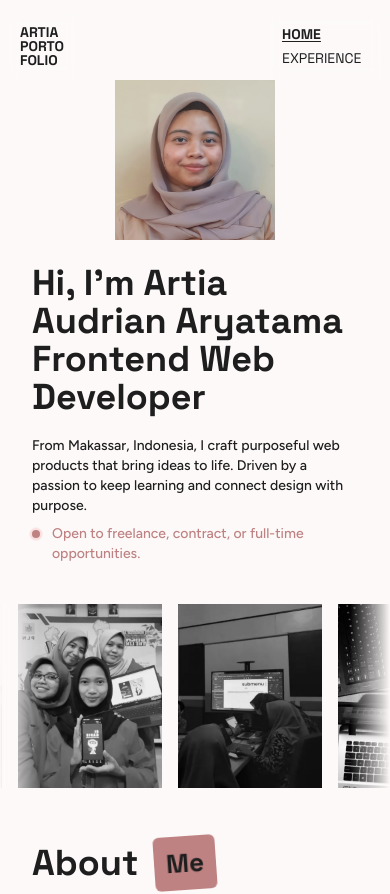
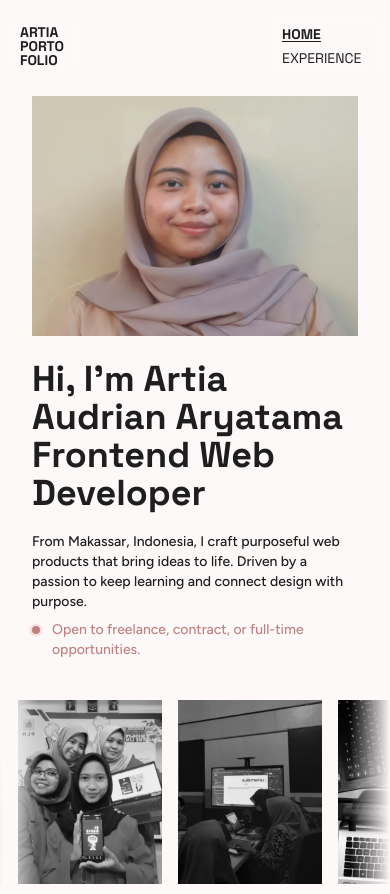
Before and after one commit to artyaaryatama/artia-portofolio, a Next.js app: page / in a window 390 px wide. Shown: the top 894 px of the page. Built offline with nearby package versions, Linux system fonts and the light colour scheme.

Commit message:
change style hero home page

```diff
--- a/components/home/HomeHero.tsx
+++ b/components/home/HomeHero.tsx
@@ -75,8 +75,9 @@ export default function HomeHero({ startTypewriter }: HomeHeroProps) {
 
         <div className="flex lg:hidden
           flex-col gap-6 items-center
-          xs:mt-20
+          mt-24
         ">
+          <div className="flex layout-gap w-full">
           <Image
             src={'/person/w-img.jpg'}
             alt="Artia Audrian Aryatama"
@@ -85,12 +86,13 @@ export default function HomeHero({ startTypewriter }: HomeHeroProps) {
             draggable={false}
             loading='lazy'
             className="object-cover
-            w-full h-[242px]
-            xs:w-40 xs:h-40
-            sm:w-[60vw] sm:h-60
-            md:w-[65vw]
+            w-full h-60
+            sm:h-70
+            md:h-96
             "
           />
+
+          </div>
           <div className="layout-gap ">
 
             <TextGenerateEffect
```
